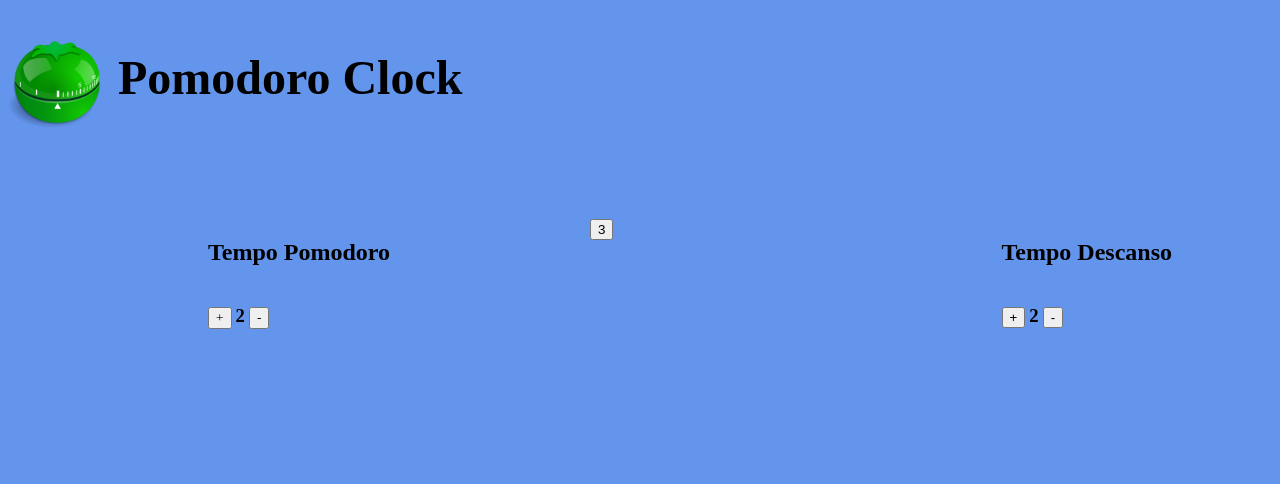
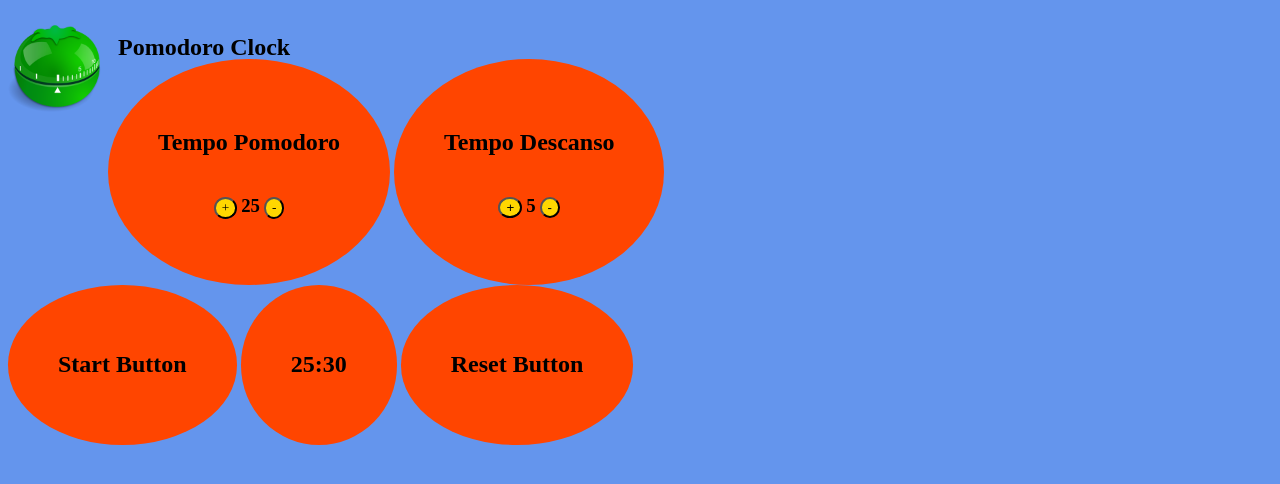
Before and after one commit to ThiagoAugustoSM/pomodoro, a plain HTML site: page index.html in a window 1280 px wide. Drawn offline with Linux system fonts and the light colour scheme; a web font is replaced by a local one.

Commit message:
organização divs

```diff
--- a/index.html
+++ b/index.html
@@ -30,7 +30,7 @@
 
     h1{
       font-family: hennyPenny;
-      font-size: 300%;
+      font-size: 150%;
     }
 
     .imgContainer{
@@ -46,20 +46,25 @@
       display:inline-block;
     }
 
-    .divBlocks{
-      margin = 0;
-      padding: 100px;
+    button{
+      border-radius: 100%;
+      background: #FFD700;
     }
 
-    #longTime, #shortTime, #incLongTime, #decLongTime, #timeLongTime, #actualTime{
-      display:inline-block;
+    .divBlocks{
+      margin: 0;
+      padding: 50px;
+      border-radius: 50%;
+      background: #FF4500;
+    }
+
+    #incLongTime, #decLongTime, #timeLongTime{
+      display: inline-block;
       font-family: hennyPenny;
     }
     #longTime{
-      float:left;
     }
     #shortTime{
-      float: right;
     }
 
   </style>
@@ -74,22 +79,34 @@
     <h1>Pomodoro Clock</h1>
   </div>
   <div>
-    <div id = "longTime" class="divBlocks">
+    <div id = "longTime" class="divBlocks" style="display: inline-block">
       <h2 id = "textLongTime">Tempo Pomodoro</h2>
-      <button id="incLongTime">+</button>
-      <h3 id="timeLongTime">2</h2>
-      <button id ="decLongTime">-</button>
+      <div style ="text-align: center">
+        <button id="incLongTime">+</button>
+        <h3 id="timeLongTime">25</h2>
+        <button id ="decLongTime">-</button>
+      </div>
     </div>
-    <div id = "shortTime" class="divBlocks">
+    <div id = "shortTime" class="divBlocks" style="display: inline-block">
       <h2 id = "textShortTime">Tempo Descanso</h2>
-      <button id="incShortTime">+</button>
-      <h3 id="timeShortTime">2</h2>
-      <button id ="decShortTime">-</button>
+      <div style ="text-align: center">
+        <button id="incShortTime">+</button>
+        <h3 id="timeShortTime">5</h2>
+        <button id ="decShortTime">-</button>
+      </div>
     </div>
   <div>
-  <div id = "actualTime" class="divBlocks" style="float:left">
-    <button>3</button>
+
+  <div id = "startDiv" class="divBlocks" style="display: inline-block">
+    <h1>Start Button</h1>
   </div>
+  <div id = "timeDiv" class="divBlocks" style="display: inline-block">
+    <h1 id = "actualTime" style="text-align: center">25:30</h1>
+  </div>
+  <div id = "resetDiv" class="divBlocks" style="display: inline-block">
+    <h1>Reset Button</h1>
+  </div>
+
 
   <script>
     console.log("Oi");
@@ -112,6 +129,27 @@
       });
     });
 
+    $("#startDiv").click(function(){
+      var horarioAtual = $("#actualTime").text();
+      console.log("Ola");
+      $("#actualtime").text(countTime(horarioAtual));
+    });
+
+    var countTime = function(horario){
+      console.log("estou aqui");
+      var seconds = 0;
+      horario = horario.split(":");
+      console.log(horario);
+      console.log(horario[0] + ":" + (parseInt(horario[1]) + 1));
+
+      while(horario[0] != "0" && horario[1] != "0"){
+        setInterval(function () {
+          seconds++;
+        }, 1000);
+        return (horario[0] + ":" + (parseInt(horario[1]) + 1));
+      }
+    }
+
   </script>
 
 </body>
```
